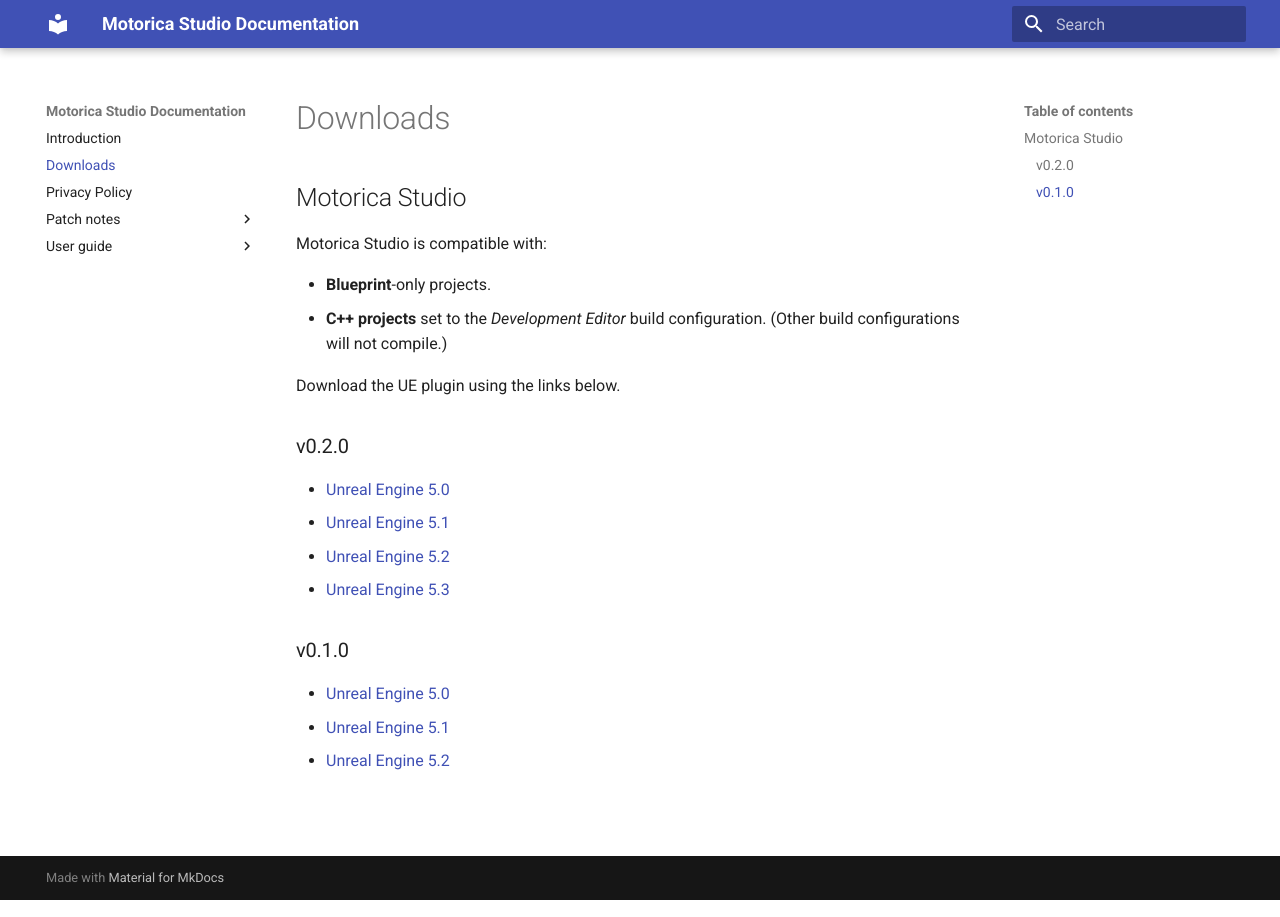
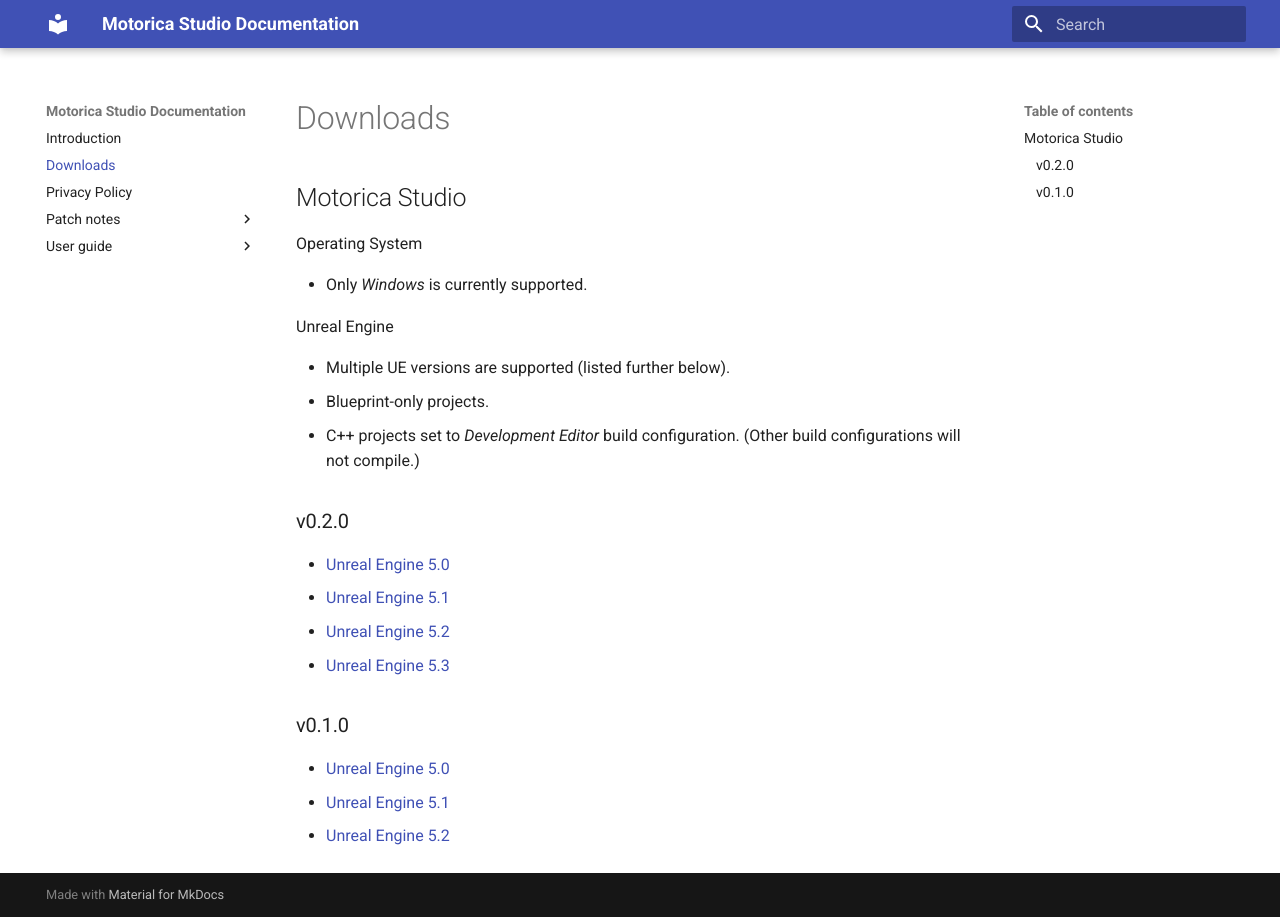
Before and after one commit to MotoricaAI/MoStudioDocs, an MkDocs documentation site: the page built from docs/downloads.md, in a window 1280 px wide. Built offline with MkDocs 1.6.1 and Material for MkDocs 9.7.7, drawn with Linux system fonts in a browser that asks for light colours.

Commit message:
Update docs

```diff
--- a/docs/downloads.md
+++ b/docs/downloads.md
@@ -1,11 +1,15 @@
 # Downloads
 ## Motorica Studio
-Motorica Studio is compatible with:
 
-- **Blueprint**-only projects.
-- **C++ projects** set to the *Development Editor* build configuration. (Other build configurations will not compile.)
+Operating System
 
-Download the UE plugin using the links below.
+- Only *Windows* is currently supported.
+
+Unreal Engine
+
+- Multiple UE versions are supported (listed further below).
+- Blueprint-only projects.
+- C++ projects set to *Development Editor* build configuration. (Other build configurations will not compile.)
 
 ### v0.2.0
 
```
Also changed, not shown: docs/user-guide/getting-started.md (+10 -2 lines).
